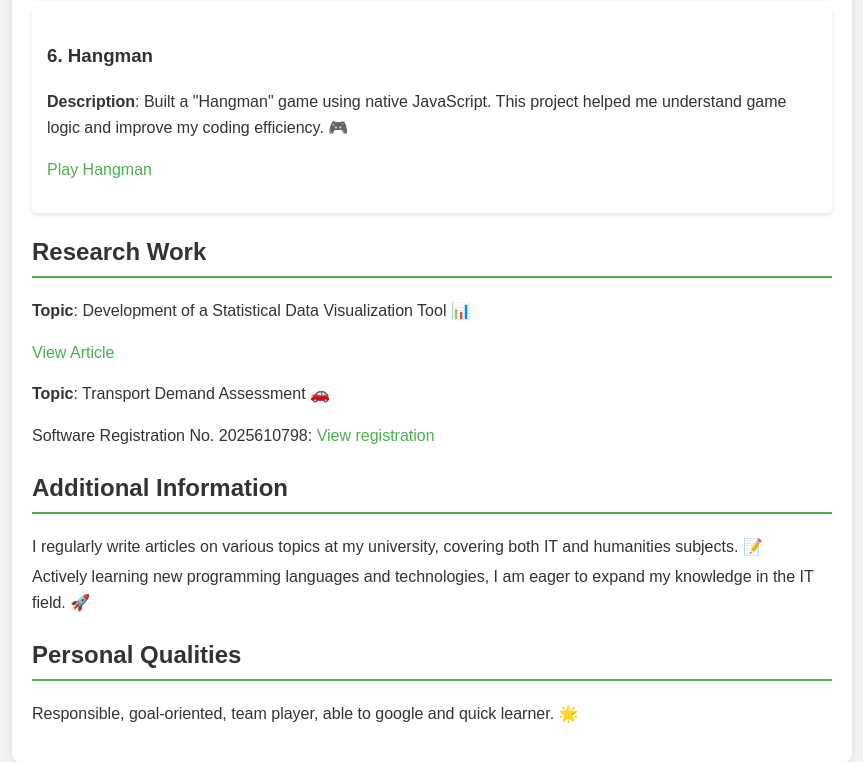
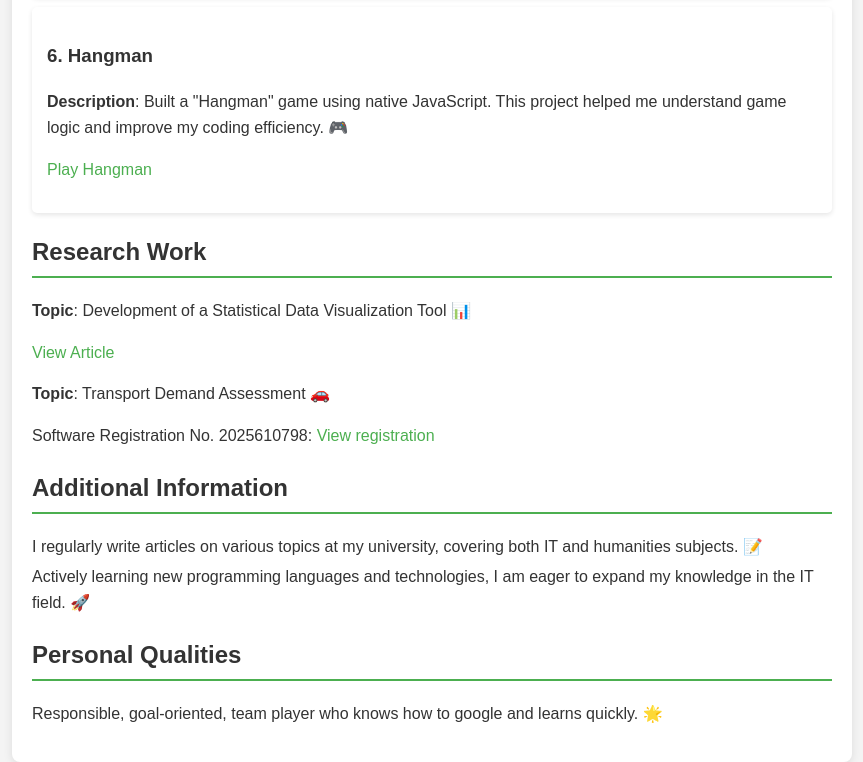
Before and after one commit to yermaka-a/resume, a plain HTML site: page index.html in a window 1280 px wide. Shown: the part 2128-2890 px from the top of the page, without its empty margins (208-1071 px from the left). Drawn offline with Linux system fonts and the light colour scheme.

Commit message:
Update index.html

```diff
--- a/index.html
+++ b/index.html
@@ -136,7 +136,7 @@
 
     <h2>Personal Qualities</h2>
     <ul>
-        <li>Responsible, goal-oriented, team player, able to google and quick learner. 🌟</li>
+        <li>Responsible, goal-oriented, team player who knows how to google and learns quickly. 🌟</li>
     </ul>
 </div>
 
```
